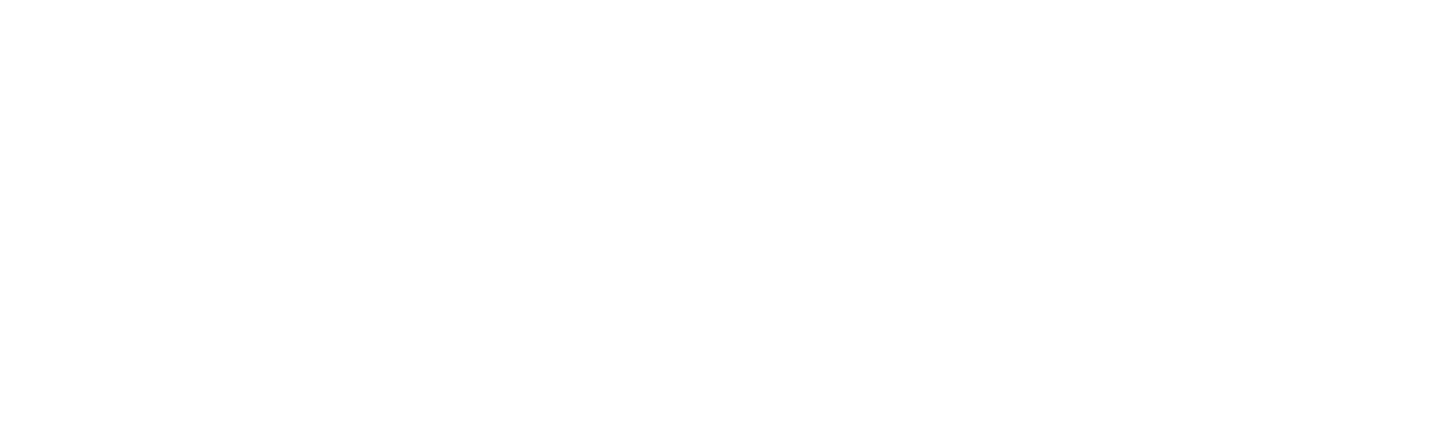
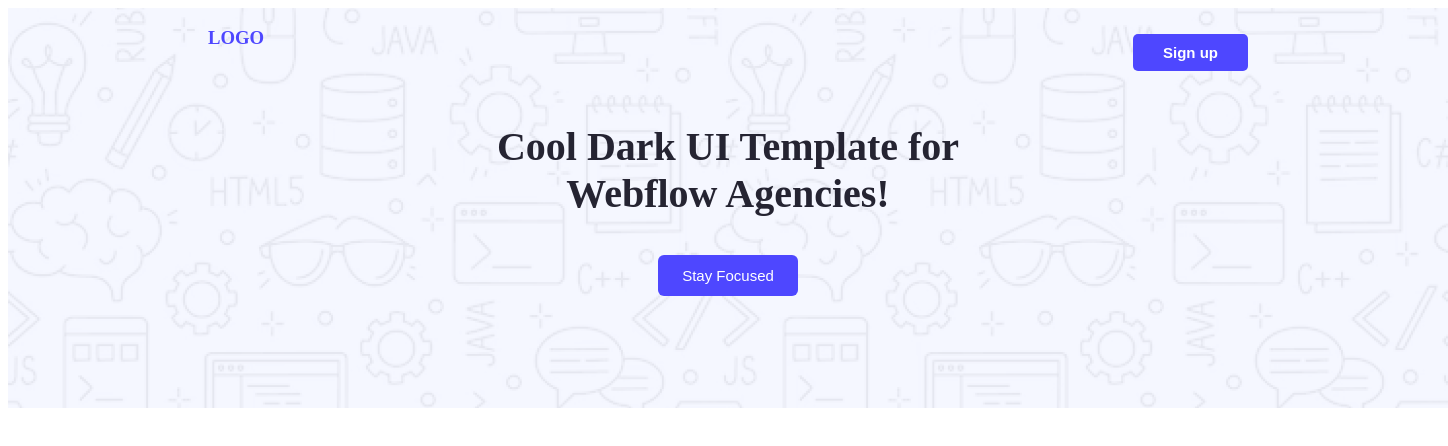
Before and after one commit to archichowdhury4/web-flow-website, a plain HTML site: page index.html in a window 1280 px wide. Shown: the whole page, 1448 px wide, since content can reach past the window. Drawn offline with Linux system fonts and the light colour scheme.

Commit message:
added background photo & buttom

```diff
--- a/index.html
+++ b/index.html
@@ -4,8 +4,26 @@
     <meta charset="UTF-8">
     <meta name="viewport" content="width=device-width, initial-scale=1.0">
     <title>Web Flow</title>
+    <link rel="stylesheet" href="styles/styles.css">
 </head>
 <body>
+   <header class="header">
+    <nav>
+        <h3 class="logo">LOGO</h3>
+        <button class="btn-primary">Sign up</button>
+    </nav>
+    <div class="container">
+        <h1>Cool Dark UI Template for <br> Webflow Agencies!</h1>
+        <br>
 
+        <button class="btn">Stay Focused</button>
+        </div>
+   </header>
+   <Main>
+
+   </Main>
+   <footer>
+
+   </footer>
 </body>
 </html>
--- /dev/null
+++ b/styles/styles.css
@@ -0,0 +1,51 @@
+/*nav styles*/
+nav{
+   display: flex;
+   align-items: center;
+   justify-content: space-between;
+   margin: 0px 200px;
+}
+.logo{
+    width: 99px;
+    height: 51px;
+    color: #4E47FF;
+}
+.btn-primary{
+    background-color: #4E47FF;
+    font-weight: bold;
+    font-size: 15px;
+    color: white;
+    padding: 10px 30px;
+    border-radius: 5px;
+    border: none;
+    cursor: pointer;
+}
+/*header style*/
+.header{
+    background-image: url('../images/Hero-bg.png');
+    width: 1440px;
+    height: 400px;
+    padding: 0 0 0 200;
+    background-position: 25%;
+}
+.container{
+    display:block;
+    justify-content: center;
+    text-align: center;
+}
+h1{
+    font-size: 40px;
+    text-align: center;
+    color: #252432;
+    margin-bottom: 20px;
+}
+
+.btn{
+    background-color: #4E47FF;
+    color: white;
+    padding: 12px 24px;
+    border: none;
+    border-radius: 6px;
+    font-size: 15px;
+    cursor: pointer;
+}
```
Also changed, not shown: images/Hero-bg.png (added), images/avatar.png (added), images/icon-star.png (added), images/wc-big.png (added), images/wc-mini.png (added).
